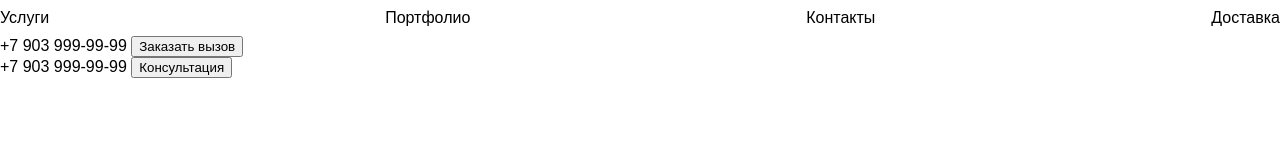
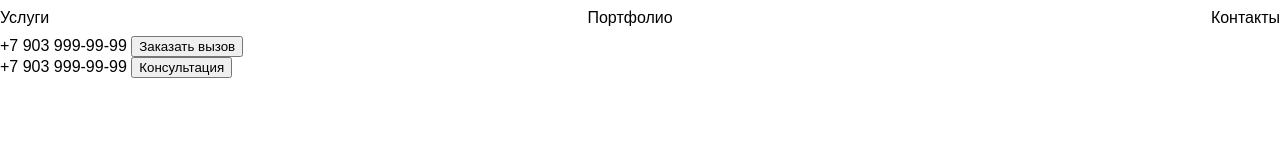
Before and after one commit to LongWinterNight/special-app, a plain HTML site: page index.html in a window 1280 px wide. Drawn offline with Linux system fonts and the light colour scheme.

Commit message:
delete delivery link

```diff
--- a/index.html
+++ b/index.html
@@ -15,7 +15,6 @@
             <a href="#services">Услуги</a>
             <a href="#portfolio">Портфолио</a>
             <a href="#contacts">Контакты</a>
-            <a href="#delivery">Доставка</a>
         </nav>
         <div>
             <a href="tel:+79039990000">+7 903 999-99-99</a>
```
